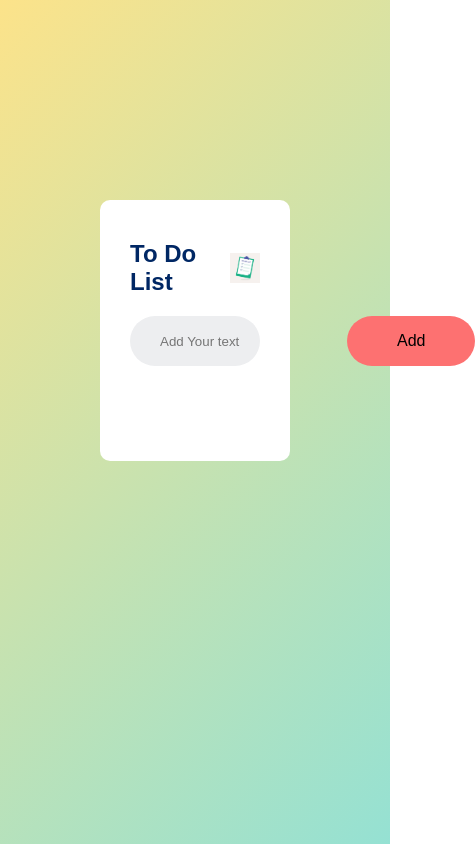
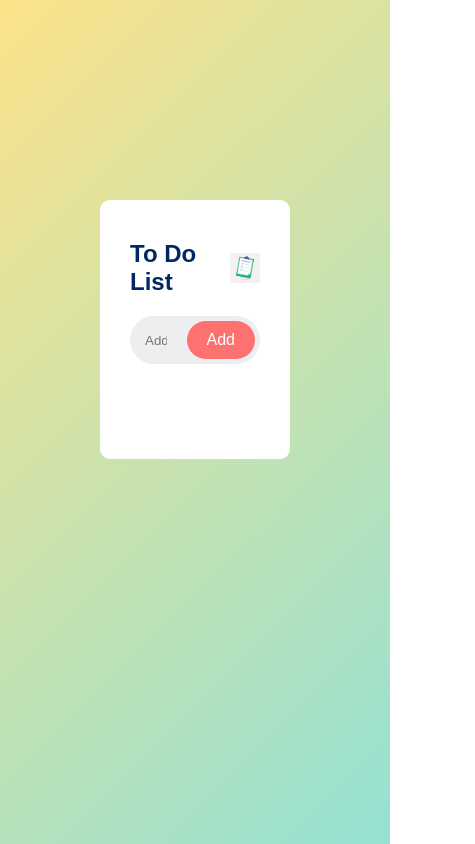
Before and after one commit to FarhanNisar17/Capstone-3-To-Do-List, a plain HTML site: page index.html in a window 390 px wide. Shown: the whole page, 475 px wide, since content can reach past the window. Drawn offline with Linux system fonts and the light colour scheme.

Commit message:
style.css

```diff
--- a/style.css
+++ b/style.css
@@ -118,6 +118,47 @@ ul li span{
     cursor: pointer;
 }
 
+
+
 ul li span:hover{
     background: #edeef0;
 }
+
+@media (max-width : 600px){
+
+.row {
+    display: flex;
+    align-items: center;
+    background: #edeef0;
+    border-radius: 30px;
+    padding: 5px;
+    margin-bottom: 25px;
+    gap: 10px; /* adds spacing between input and button */
+}
+
+.row input {
+    flex: 1;
+    padding: 10px;
+    border: none;
+    border-radius: 30px;
+    min-width: 0; /* prevents overflow in flex container */
+}
+
+.row button {
+    padding: 10px 20px;
+    background: #fd7171;
+    color: white;
+    border: none;
+    border-radius: 30px;
+    cursor: pointer;
+    white-space: nowrap;
+    flex-shrink: 0;
+    }
+
+    input , input.error{
+        width: 100%;
+        box-sizing: border-box;
+        border-radius: 20px;
+        border: 2px solid red;
+    }
+}
```
